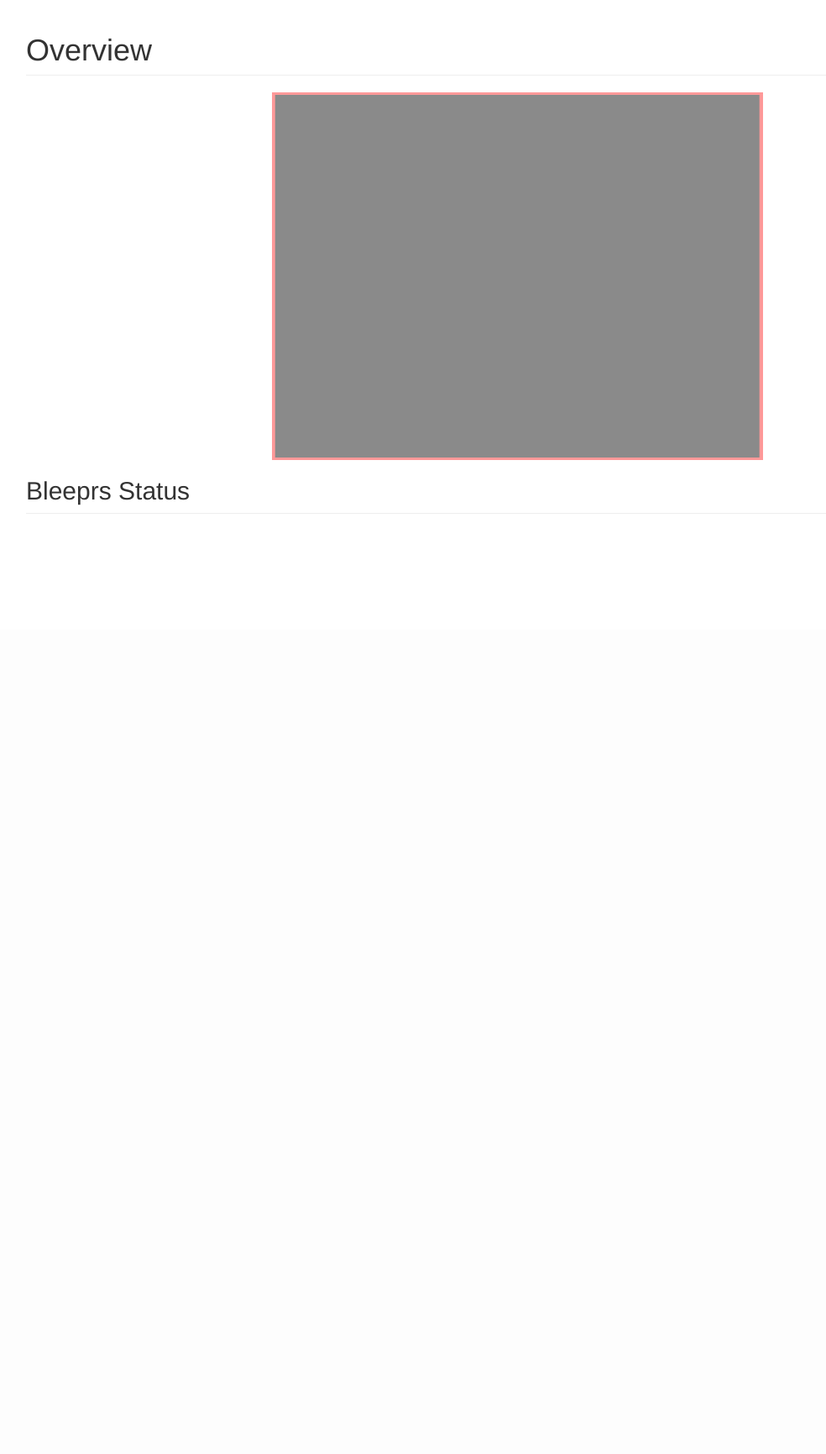
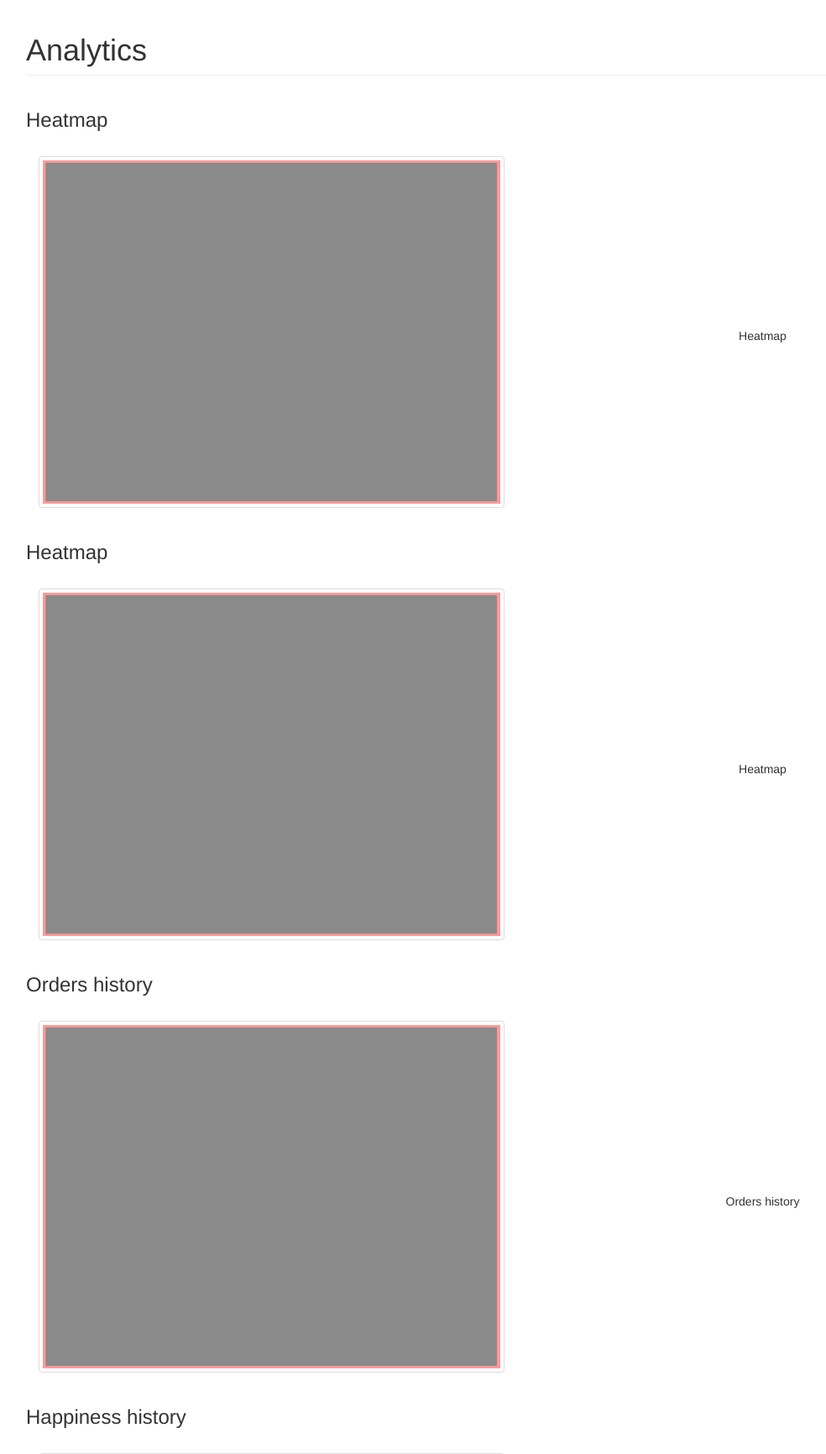
Before and after one commit to bleepr/bleepr-manage, a Flask app: template templates/analytics.html in a window 1280 px wide. Shown: the part 50-1782 px from the top of the page at 84% size, without its empty margins (24-1008 px from the left). Before the commit the page ends 662 px from the top, so only its background shows below. Run offline with Flask 2, Linux system fonts and the light colour scheme; the template is opened without the code that fills it, so the values that code supplies are empty; some libraries are stand-ins or nearby versions.

Commit message:
Add image/data rows in analytics

```diff
--- a/static/analytics.css
+++ b/static/analytics.css
@@ -26,7 +26,7 @@ body {
 }
 
 .img-responsive {
-    max-width: 50%;
+    max-width: 100%;
     max-height: auto;
     /* align-content: center; */
 }
@@ -36,3 +36,12 @@ body {
     height: 400px;
     /* border: 3px solid #73AD21; */
 }
+
+.voffset  {
+    margin-top: 20px;
+}
+
+.vertical-center {
+    display: flex;
+    align-items: center;
+}
--- a/templates/analytics.html
+++ b/templates/analytics.html
@@ -49,40 +49,89 @@
     <div class="container">
 
       <div class="row">
-        {% if request.args.get('not_admin_setting') %}
-        <h3><p class="text-danger" style="text-align:center">
-            You are not allowed to access the settings for this
-            Bleepr Management Portal.</p></h3>
-        {% endif %}
-        <h1 class="page-header">Overview</h1>
+        <h1 class="page-header">Analytics</h1>
       </div>
 
       <div class="row">
-        <img class="img-responsive center-block" src ="/static/test_map.png">
+        <h3>Heatmap</h3>
       </div>
-      <div class="row">
-        <h2 class="sub-header">Bleeprs Status</h2>
-        <div class="table-responsive">
-          <table class="table table-striped">
-            <thead>
-              <tr>
-                {% for datum in table_data[0] %}
-                <th>{{datum}}</th>
-                {% endfor %}
-              </tr>
-            </thead>
-            <tbody>
-              {% for i in range(table_data[0]|count - 1) %}
-              <tr>
-                {% for j in range(table_data[0]|count) %}
-                <td>{{ table_data[j+1][i] }}</td>
-                {% endfor %}
-              </tr>
-              {% endfor %}
-            </tbody>
-          </table>
+      <div class="row voffset vertical-center">
+        <div class="col-md-6">
+          <div class="thumbnail center-block">
+            <img class="img-responsive" src ="/static/test_map.png">
+          </div>
+        </div>
+        <div class="col-md-6">
+          <p class="text-center">
+            Heatmap
+          </p>
         </div>
       </div>
+
+      <div class="row">
+        <h3>Heatmap</h3>
+      </div>
+      <div class="row voffset vertical-center">
+        <div class="col-md-6">
+          <div class="thumbnail center-block">
+            <img class="img-responsive" src ="/static/test_map.png">
+          </div>
+        </div>
+        <div class="col-md-6">
+          <p class="text-center">
+            Heatmap
+          </p>
+        </div>
+      </div>
+
+      <div class="row">
+        <h3>Orders history</h3>
+      </div>
+      <div class="row voffset vertical-center">
+        <div class="col-md-6">
+          <div class="thumbnail center-block">
+            <img class="img-responsive" src ="/static/test_map.png">
+          </div>
+        </div>
+        <div class="col-md-6">
+          <p class="text-center">
+            Orders history
+          </p>
+        </div>
+      </div>
+
+      <div class="row">
+        <h3>Happiness history</h3>
+      </div>
+      <div class="row voffset vertical-center">
+        <div class="col-md-6">
+          <div class="thumbnail center-block">
+            <img class="img-responsive" src ="/static/test_map.png">
+          </div>
+        </div>
+        <div class="col-md-6">
+          <p class="text-center">
+            Happiness history
+          </p>
+        </div>
+      </div>
+
+      <div class="row">
+        <h3></h3>
+      </div>
+      <div class="row voffset vertical-center">
+        <div class="col-md-6">
+          <div class="thumbnail center-block">
+            <img class="img-responsive" src ="/static/test_map.png">
+          </div>
+        </div>
+        <div class="col-md-6">
+          <p class="text-center">
+            Heatmap
+          </p>
+        </div>
+      </div>
+
       <script src="https://ajax.googleapis.com/ajax/libs/jquery/1.11.3/jquery.min.js"></script>
       <script>window.jQuery || document.write('<script src="../static/bootstrap/assets/js/vendor/jquery.min.js"><\/script>')</script>
         <script src="../static/bootstrap/js/bootstrap.min.js"></script>
```
